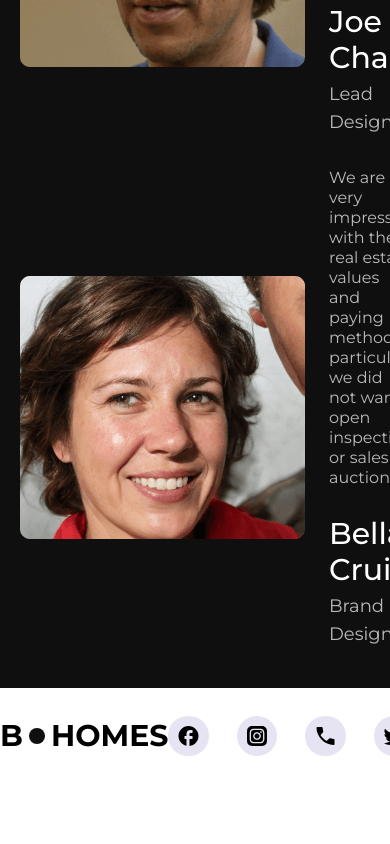
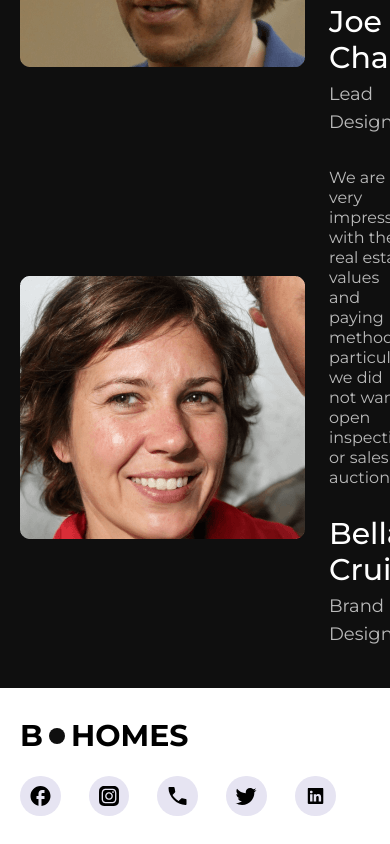
Before and after one commit to Odohofre/b-homes, a React (Vite) app: page / in a window 390 px wide. Shown: the part 3860-4704 px from the top of the page. Before the commit the page ends 4644 px from the top, so only its background shows below. Built offline with nearby package versions, Linux system fonts and the light colour scheme.

Commit message:
add mobile version of footer

```diff
--- a/src/components/Footer.jsx
+++ b/src/components/Footer.jsx
@@ -1,6 +1,6 @@
 export default function Footer() {
   return (
-    <footer className="flex items-center justify-between lg:px-30 font-bold py-7">
+    <footer className="flex flex-col md:items-center justify-between px-5 space-y-5 lg:space-y-0 lg:px-30 font-bold py-7">
       <div className="uppercase">
         <a
           href="#"
@@ -14,7 +14,7 @@
 
       {/* Social media links */}
       <nav>
-        <ul className="flex justify-center space-x-7">
+        <ul className="flex  md:justify-center space-x-7">
           <li className="bg-dark-100 rounded-full p-2">
             <svg
               width="25"
@@ -79,7 +79,7 @@
               fill="none"
               xmlns="http://www.w3.org/2000/svg"
             >
-              <g clip-path="url(#clip0_2_449)">
+              <g clipPath="url(#clip0_2_449)">
                 <path
                   d="M0.531921 1.146C0.531921 0.513 1.05792 0 1.70692 0H15.3569C16.0059 0 16.5319 0.513 16.5319 1.146V14.854C16.5319 15.487 16.0059 16 15.3569 16H1.70692C1.05792 16 0.531921 15.487 0.531921 14.854V1.146ZM5.47492 13.394V6.169H3.07392V13.394H5.47492ZM4.27492 5.182C5.11192 5.182 5.63292 4.628 5.63292 3.934C5.61792 3.225 5.11292 2.686 4.29092 2.686C3.46892 2.686 2.93192 3.226 2.93192 3.934C2.93192 4.628 3.45292 5.182 4.25892 5.182H4.27492ZM9.18292 13.394V9.359C9.18292 9.143 9.19892 8.927 9.26292 8.773C9.43592 8.342 9.83092 7.895 10.4949 7.895C11.3639 7.895 11.7109 8.557 11.7109 9.529V13.394H14.1119V9.25C14.1119 7.03 12.9279 5.998 11.3479 5.998C10.0739 5.998 9.50292 6.698 9.18292 7.191V7.216H9.16692C9.17223 7.20765 9.17757 7.19932 9.18292 7.191V6.169H6.78292C6.81292 6.847 6.78292 13.394 6.78292 13.394H9.18292Z"
                   fill="black"
```
